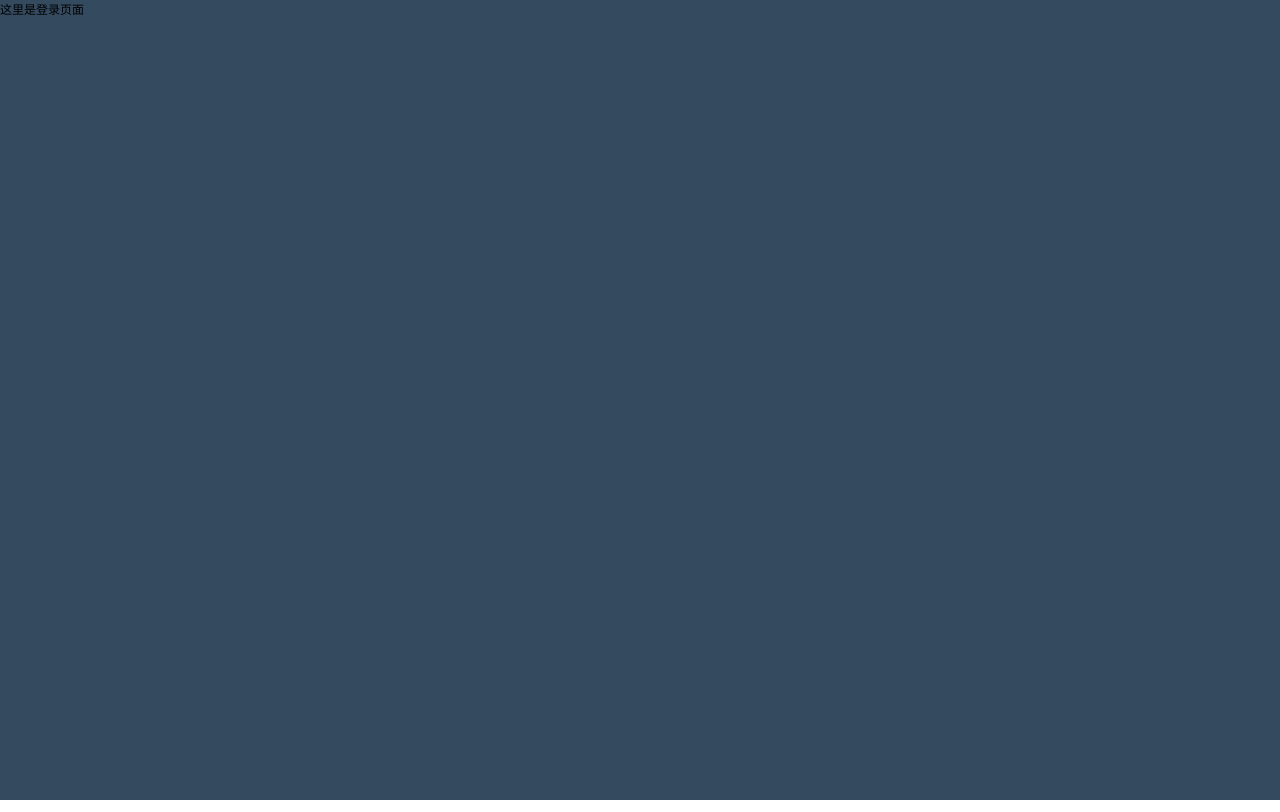
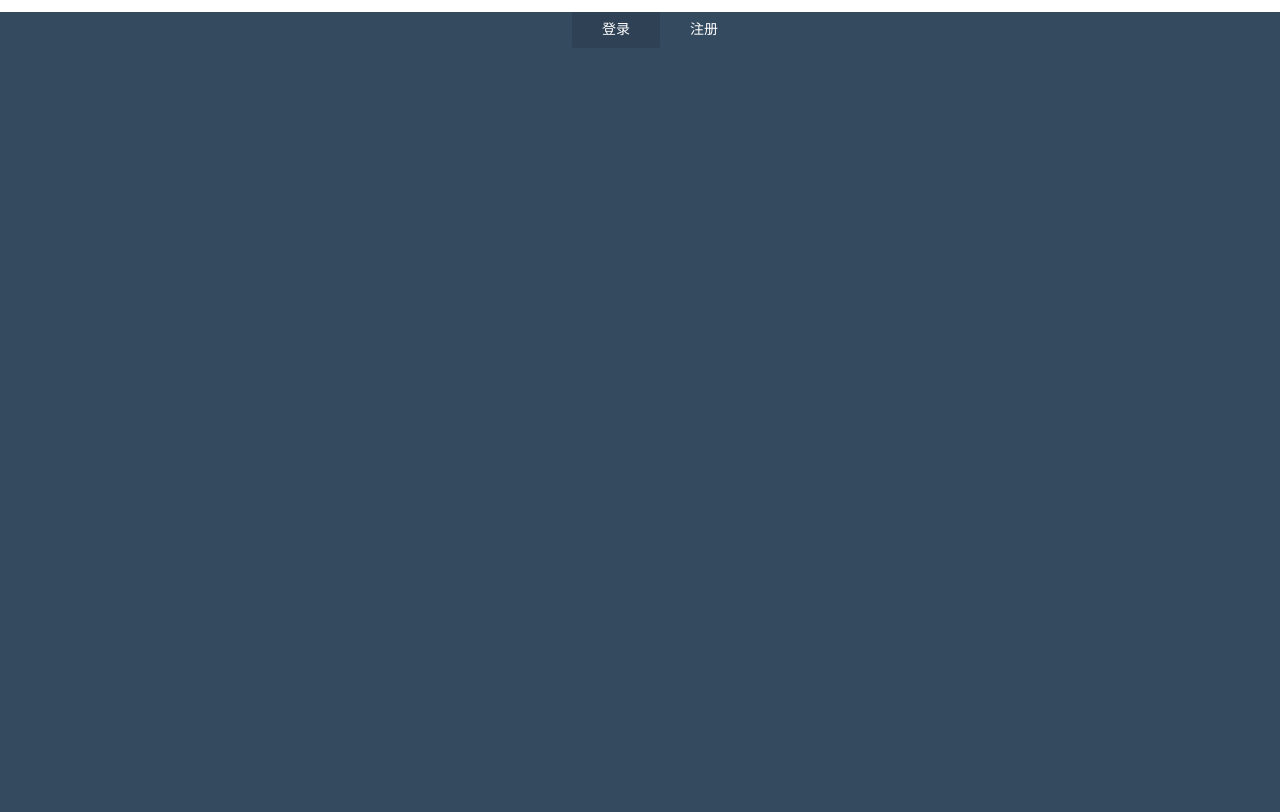
Before and after one commit to shawnworld02/taxt, a Vue app: page /#/login in a window 1280 px wide. Built offline with nearby package versions, Linux system fonts and the light colour scheme.

Commit message:
login page button hightlighting

```diff
--- a/babel.config.js
+++ b/babel.config.js
@@ -1,5 +1,5 @@
 module.exports = {
-  presets: [["es2015", { modules: false }]],
+  presets: ["@vue/cli-plugin-babel/preset"],
   plugins: [
     [
       "component",
--- a/src/main.js
+++ b/src/main.js
@@ -2,9 +2,10 @@ import Vue from "vue";
 import App from "./App.vue";
 import router from "./router";
 import store from "./store";
+import { Button } from "element-ui";
 
 Vue.config.productionTip = false;
-
+Vue.use(Button);
 new Vue({
   router,
   store,
--- a/src/views/login/LoginPage.vue
+++ b/src/views/login/LoginPage.vue
@@ -1,10 +1,41 @@
 <template>
-  <div id="login">这里是登录页面</div>
+  <div id="login">
+    <div class="login-wrap">
+      <ul class="menu-tab">
+        <li
+          v-for="(item, index) in menuTab"
+          @click="handleClick(index)"
+          :class="currentIndexOfItem === index ? 'current' : ''"
+          :key="item.id"
+        >
+          {{ item.text }}
+        </li>
+      </ul>
+    </div>
+  </div>
 </template>
 
 <script>
 export default {
   name: "LoginPage",
+  data() {
+    return {
+      menuTab: [
+        { text: "登录", id: 1 },
+        { text: "注册", id: 2 },
+      ],
+      currentIndexOfItem: 0,
+    };
+  },
+  created() {},
+  mounted() {
+    //挂载完成后自动执行
+  },
+  methods: {
+    handleClick(index) {
+      this.currentIndexOfItem = index;
+    },
+  },
 };
 </script>
 
@@ -13,4 +44,23 @@ export default {
   height: 100vh;
   background-color: #344a5f;
 }
+.login-wrap {
+  width: 330px;
+  margin: auto;
+}
+.menu-tab {
+  text-align: center;
+  li {
+    display: inline-block;
+    width: 88px;
+    line-height: 36px;
+    font-size: 14px;
+    color: #fff;
+    border-radius: 2px;
+    cursor: pointer;
+  }
+  .current {
+    background-color: rgba(0, 0, 0, 0.1);
+  }
+}
 </style>
```
